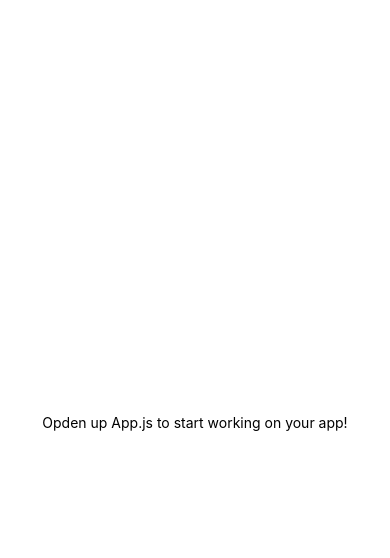
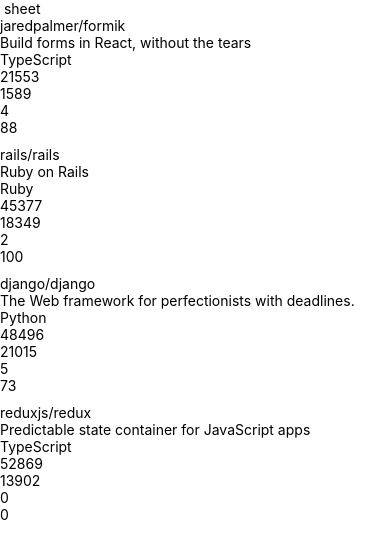
Before and after one commit to mohkula/rate-repository-app, a React Native app: screen / in a window 390 px wide. Shown: the top 558 px of the page. Built offline with nearby package versions, Linux system fonts and the light colour scheme.

Commit message:
exercise 10.3

```diff
--- a/App.js
+++ b/App.js
@@ -1,20 +1,7 @@
-import { StatusBar } from 'expo-status-bar';
-import { StyleSheet, Text, View } from 'react-native';
+import Main from './src/components/Main';
 
-export default function App() {
-  return (
-    <View style={styles.container}>
-      <Text>Opden up App.js to start working on your app!</Text>
-      <StatusBar style="auto" />
-    </View>
-  );
-}
+const App = () => {
+  return <Main />;
+};
 
-const styles = StyleSheet.create({
-  container: {
-    flex: 1,
-    backgroundColor: '#fff',
-    alignItems: 'center',
-    justifyContent: 'center',
-  },
-});
+export default App;
--- /dev/null
+++ b/src/components/Main.jsx
@@ -0,0 +1,23 @@
+import Constants from 'expo-constants';
+import { Text, StyleSheet, View } from 'react-native';
+import RepositoryList from './RepositoryList';
+
+const styles = StyleSheet.create({
+  container: {
+    marginTop: Constants.statusBarHeight,
+    flexGrow: 1,
+    flexShrink: 1,
+  },
+});
+
+const Main = () => {
+  return (
+
+    <View style={styles.container}>
+        <Text> sheet</Text>
+      <RepositoryList />
+    </View>
+  );
+};
+
+export default Main;
--- /dev/null
+++ b/src/components/RepositoryList.jsx
@@ -0,0 +1,89 @@
+import { FlatList, Text, View, StyleSheet } from 'react-native';
+
+const styles = StyleSheet.create({
+  separator: {
+    height: 10,
+  },
+});
+
+
+
+const repositories = [
+  {
+    id: 'jaredpalmer.formik',
+    fullName: 'jaredpalmer/formik',
+    description: 'Build forms in React, without the tears',
+    language: 'TypeScript',
+    forksCount: 1589,
+    stargazersCount: 21553,
+    ratingAverage: 88,
+    reviewCount: 4,
+    ownerAvatarUrl: 'https://avatars2.githubusercontent.com/u/4060187?v=4',
+  },
+  {
+    id: 'rails.rails',
+    fullName: 'rails/rails',
+    description: 'Ruby on Rails',
+    language: 'Ruby',
+    forksCount: 18349,
+    stargazersCount: 45377,
+    ratingAverage: 100,
+    reviewCount: 2,
+    ownerAvatarUrl: 'https://avatars1.githubusercontent.com/u/4223?v=4',
+  },
+  {
+    id: 'django.django',
+    fullName: 'django/django',
+    description: 'The Web framework for perfectionists with deadlines.',
+    language: 'Python',
+    forksCount: 21015,
+    stargazersCount: 48496,
+    ratingAverage: 73,
+    reviewCount: 5,
+    ownerAvatarUrl: 'https://avatars2.githubusercontent.com/u/27804?v=4',
+  },
+  {
+    id: 'reduxjs.redux',
+    fullName: 'reduxjs/redux',
+    description: 'Predictable state container for JavaScript apps',
+    language: 'TypeScript',
+    forksCount: 13902,
+    stargazersCount: 52869,
+    ratingAverage: 0,
+    reviewCount: 0,
+    ownerAvatarUrl: 'https://avatars3.githubusercontent.com/u/13142323?v=4',
+  },
+];
+
+
+
+
+const ItemSeparator = () => <View style={styles.separator} />;
+
+const RepositoryList = () => {
+  return (
+    <FlatList
+      data={repositories}
+      ItemSeparatorComponent={ItemSeparator}
+      renderItem = {({item}) =>(
+          <View>
+          <Text>{item.fullName}</Text>
+          <Text>{item.description}</Text>
+          <Text>{item.language}</Text>
+          <Text>{item.stargazersCount}</Text>
+          <Text>{item.forksCount}</Text>
+          <Text>{item.reviewCount}</Text>
+          <Text>{item.ratingAverage}</Text>
+
+
+
+
+
+
+          </View>
+      )}
+    />
+  );
+};
+
+export default RepositoryList;
```
Also changed, not shown: src/components/RepositoryItem.jsx (added).
